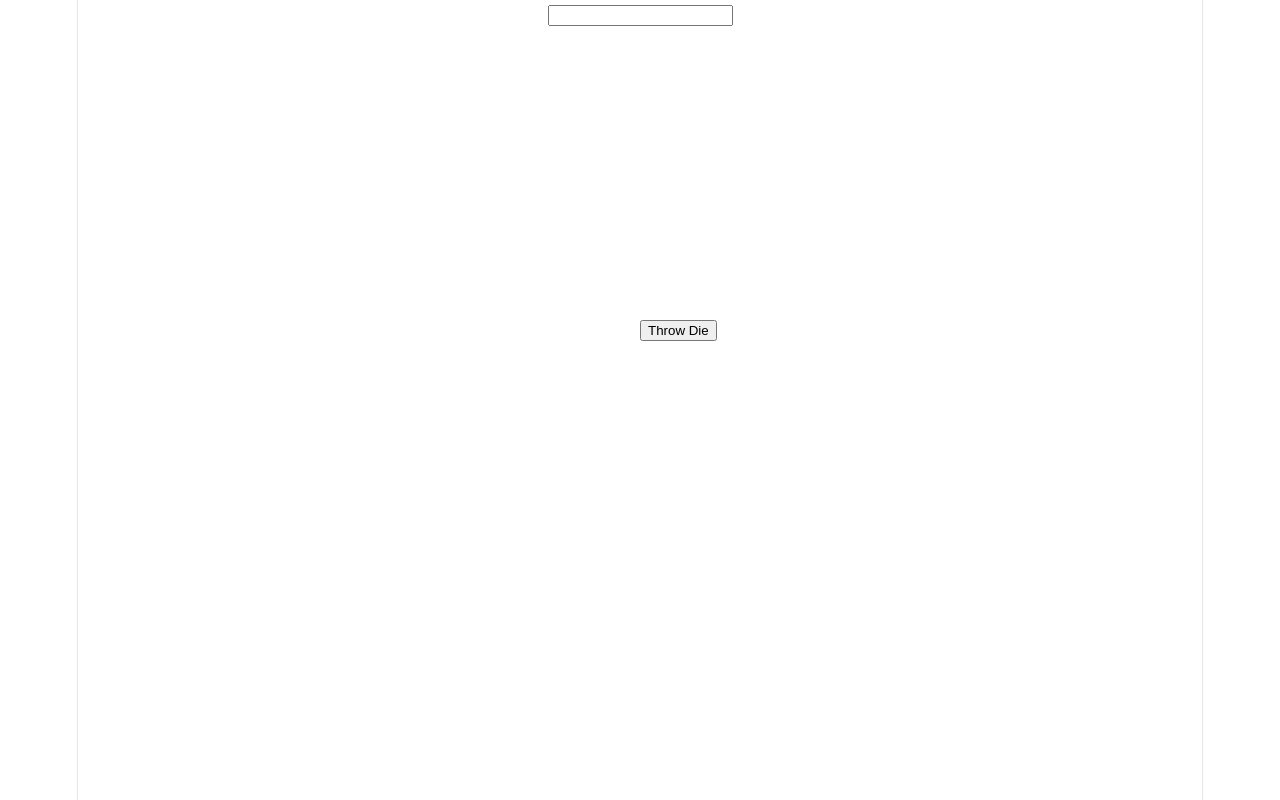
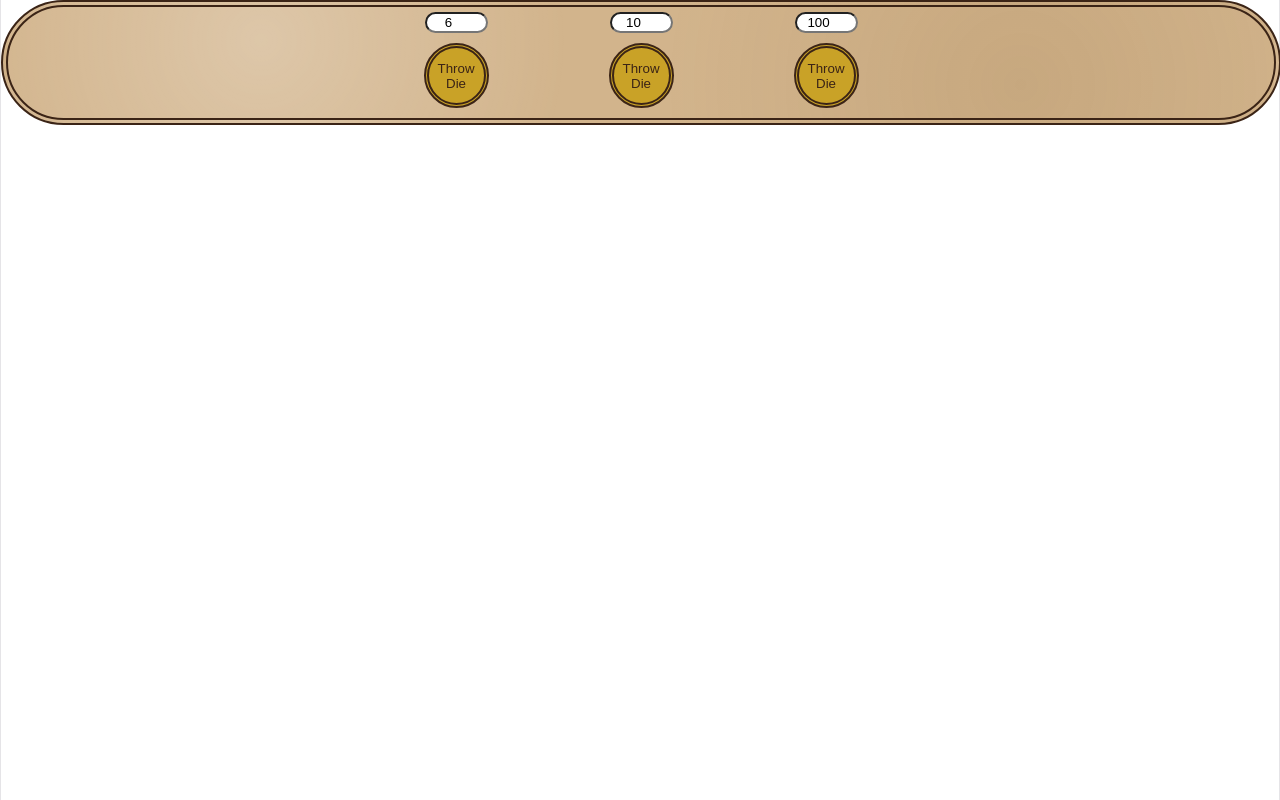
Before and after one commit to zocalop/UnthrownDice, a React (Vite) app: page / in a window 1280 px wide. Shown: the top 800 px of the page. Built offline with nearby package versions, Linux system fonts and the light colour scheme.

Commit message:
Implement css to dice-bar

```diff
--- a/src/App.css
+++ b/src/App.css
@@ -1,19 +1,37 @@
 
-.dice-style {
-  position: fixed;
-  top: 40%;
-  left: 50%;
-
-  box-sizing: border-box;
-
-  transform-origin: center center;
+html, body, #root {
+  margin: 0;
+  padding: 0;
+  width: 100%;
+  height: 2000px;
 }
 
-.dice-output {
+.dice-bar {
   position: fixed;
-  top: 50%;
-  font-size: 4rem;
-  left: 50%;
+  width: 100%;
+  flex-direction: row;
+  display: flex;
+  justify-content: center;
+  background: radial-gradient(circle at 20% 30%, rgba(255,255,255,.25), transparent 30%), radial-gradient(circle at 80% 70%, rgba(120,80,30,.12), transparent 35%),tan;
+  border-radius: 75px;
+  gap: 100px;
+  border: 7.5px double #3B2416;
+  box-sizing: border-box;
+  color: #9B111E;
+}
 
-  transform-origin: center center;
+.roll-btn {
+  margin: 10px;
+  color: #3B2416;
+  width: 65px;
+  height: 65px;
+  border-radius: 55px;
+  border: 5px double #3B2416;
+  background: #c9a227;
 }
+
+.input {
+  width: 55px;
+  border-radius: 25px;
+  text-align: center;
+}
--- a/src/Components/Dice.jsx
+++ b/src/Components/Dice.jsx
@@ -2,33 +2,91 @@
 import { useState } from 'react';
 
 function Dice() {
-  const [roll, setRoll] = useState('');
-  const [die1, setDie1] = useState('');
+  const [roll1, setRoll1] = useState('');
+  const [roll2, setRoll2] = useState('');
+  const [roll3, setRoll3] = useState('');
+  const [die1, setDie1] = useState('6');
+  const [die2, setDie2] = useState('10');
+  const [die3, setDie3] = useState('100');
 
-  const handleRoll = (e) => {
+  const handleRoll1 = (e) => {
     e.preventDefault();
-    setRoll(Math.floor(Math.random() * die1) + 1);
+    setRoll1(Math.floor(Math.random() * die1) + 1);
+  };
+  const handleRoll2 = (e) => {
+    e.preventDefault();
+    setRoll2(Math.floor(Math.random() * die2) + 1);
+  };
+  const handleRoll3 = (e) => {
+    e.preventDefault();
+    setRoll3(Math.floor(Math.random() * die3) + 1);
   };
 
   return (
-    <div className="die1">
-      <form onSubmit={handleRoll}>
+    <div className="dice-bar">
+      <form
+        onSubmit={handleRoll1}
+        className="dice-bar-form1"
+      >
         <input
+          className="input"
           type="number"
           value={die1}
           onChange={(e) => setDie1(e.target.value)}
         />
+        <br />
         <button
-          className="dice-style"
           type="submit"
+          className="roll-btn"
         >
           Throw Die
         </button>
+        <br />
+        {roll1}
       </form>
-      <p className="dice-output">
-        {roll}
-      </p>
+      <form
+        onSubmit={handleRoll2}
+        className="dice-bar-form2"
+      >
+
+        <input
+          className="input"
+          type="number"
+          value={die2}
+          onChange={(e) => setDie2(e.target.value)}
+        />
+        <br />
+        <button
+          type="submit"
+          className="roll-btn"
+        >
+          Throw Die
+        </button>
+        <br />
+        {roll2}
+      </form>
+      <form
+        onSubmit={handleRoll3}
+        className="dice-bar-form3"
+      >
+        <input
+          className="input"
+          type="number"
+          value={die3}
+          onChange={(e) => setDie3(e.target.value)}
+        />
+        <br />
+        <button
+          type="submit"
+          className="roll-btn"
+        >
+          Throw Die
+        </button>
+        <br />
+        {roll3}
+      </form>
     </div>
+
   )
 };
 
```
